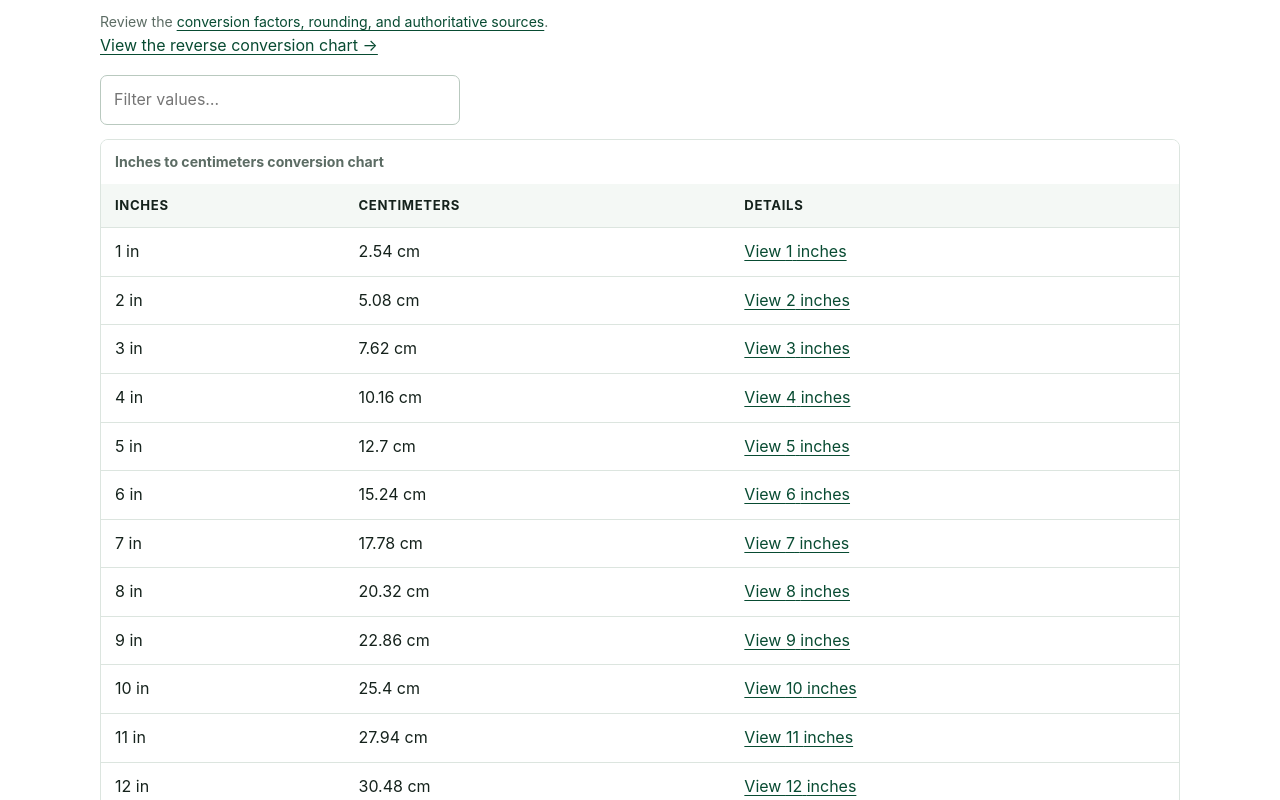
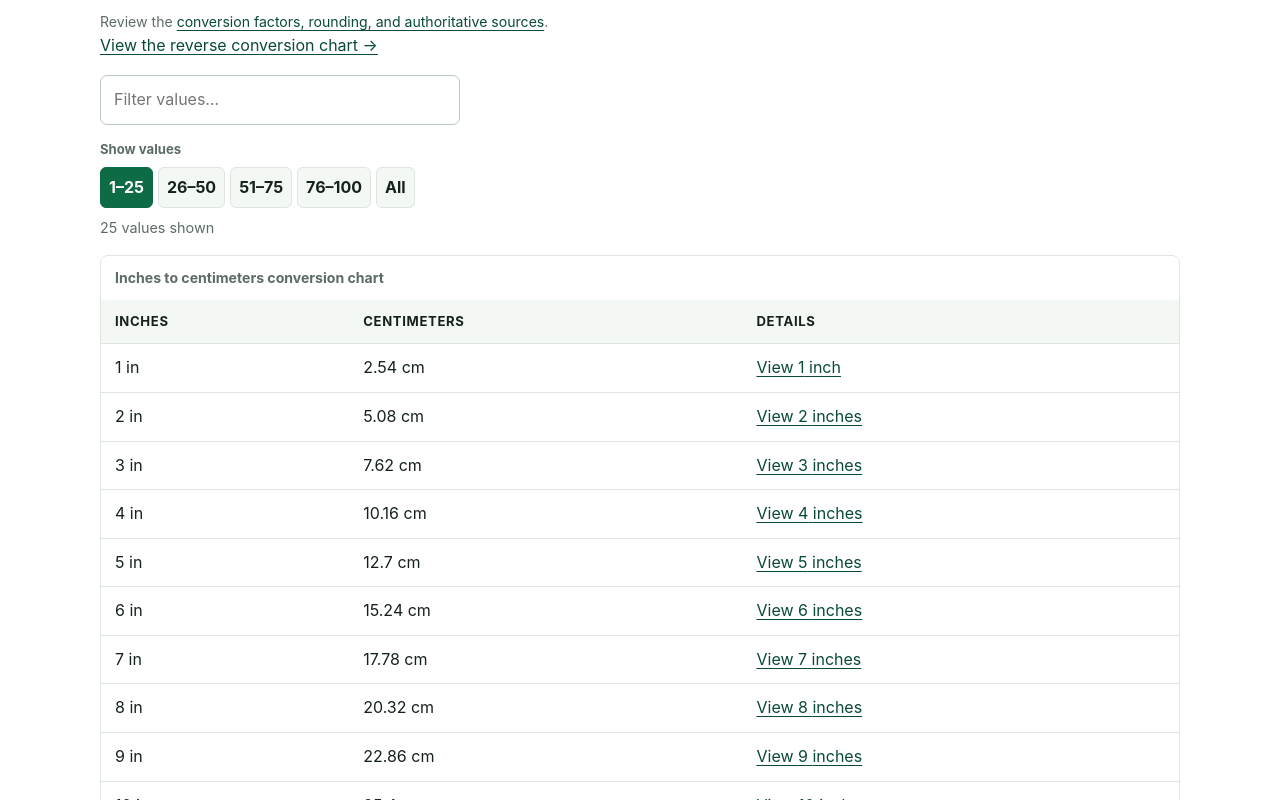
Before and after one commit to heatsing/Inchiscm, a Next.js app: page /inch-to-cm-chart in a window 1280 px wide. Shown: the part 1000-1800 px from the top of the page. Built offline with nearby package versions, Linux system fonts and the light colour scheme.

Commit message:
Improve chart layout and early SEO safeguards

```diff
--- a/scripts/seo-check.mjs
+++ b/scripts/seo-check.mjs
@@ -133,7 +133,7 @@ for (const phrase of ["direct, snippet-friendly answer", "exact formula", "pract
 }
 
 const workflow = read("CODEX-DAILY-WORKFLOW.md");
-for (const phrase of ["GSC clicks", "positions 8–20", "npm test", "npm run seo:check", "what metric or behavior to watch tomorrow"]) {
+for (const phrase of ["GSC clicks", "positions 8–20", "fewer than 100 impressions", "npm test", "npm run seo:check", "what metric or behavior to watch tomorrow"]) {
   if (workflow.includes(phrase)) pass(`daily workflow covers: ${phrase}`);
   else fail(`daily workflow missing: ${phrase}`);
 }
--- a/src/app/globals.css
+++ b/src/app/globals.css
@@ -110,6 +110,12 @@ th, td { padding: 11px 14px; text-align: left; border-bottom: 1px solid var(--li
 th { background: var(--soft); font-size: .82rem; text-transform: uppercase; letter-spacing: .05em; }
 tr:last-child td { border-bottom: 0; }
 .table-filter { width: min(100%, 360px); border: 1px solid #b9c9bf; border-radius: 7px; padding: 11px 13px; margin-bottom: 14px; }
+.chart-range-controls { border: 0; padding: 0; margin: 0 0 14px; }
+.chart-range-controls legend { padding: 0; color: var(--muted); font-size: .82rem; font-weight: 750; }
+.chart-range-controls > div { display: flex; flex-wrap: wrap; gap: 5px; margin: 7px 0; }
+.chart-range-controls button { min-height: 38px; border: 1px solid var(--line); border-radius: 6px; padding: 7px 8px; color: var(--ink); background: var(--soft); cursor: pointer; font-weight: 700; }
+.chart-range-controls button:hover { border-color: var(--accent); background: white; }
+.chart-range-controls button.active { border-color: var(--accent); color: white; background: var(--accent); }
 .faq details { border-top: 1px solid var(--line); padding: 15px 0; }
 .faq details:last-child { border-bottom: 1px solid var(--line); }
 .faq summary { font-weight: 750; cursor: pointer; }
--- a/src/app/height-chart/page.tsx
+++ b/src/app/height-chart/page.tsx
@@ -10,7 +10,7 @@ export default function HeightChartPage() {
   return (
     <>
       <JsonLd data={[breadcrumbSchema([{ name: "Home", path: "/" }, { name: "Height Chart", path: "/height-chart" }]), { "@context": "https://schema.org", "@type": "Dataset", name: "Feet and Inches to CM Height Chart", url: `${siteUrl}/height-chart` }]} />
-      <Breadcrumbs current="Height Chart" />
+      <Breadcrumbs current="Height Chart" wide />
       <article className="shell content-page">
         <div className="eyebrow">Height reference</div>
         <h1>Feet and Inches to CM Height Chart</h1>
--- a/src/app/site-map/page.tsx
+++ b/src/app/site-map/page.tsx
@@ -55,7 +55,7 @@ const sections = [
 export default function SiteMapPage() {
   return (
     <>
-      <Breadcrumbs current="Site Map" />
+      <Breadcrumbs current="Site Map" wide />
       <article className="shell content-page">
         <div className="eyebrow">Browse Inch is CM</div>
         <h1>Site Map</h1>
--- a/src/components/Breadcrumbs.tsx
+++ b/src/components/Breadcrumbs.tsx
@@ -1,8 +1,8 @@
 import Link from "next/link";
 
-export function Breadcrumbs({ current }: { current: string }) {
+export function Breadcrumbs({ current, wide = false }: { current: string; wide?: boolean }) {
   return (
-    <nav className="shell breadcrumbs" aria-label="Breadcrumb">
+    <nav className={`${wide ? "shell" : "narrow"} breadcrumbs`} aria-label="Breadcrumb">
       <Link href="/">Home</Link> <span aria-hidden="true">/</span> <span aria-current="page">{current}</span>
     </nav>
   );
--- a/src/components/ChartPage.tsx
+++ b/src/components/ChartPage.tsx
@@ -25,7 +25,7 @@ export function ChartPage({ title, intro, path, direction, values }: { title: st
         breadcrumbSchema([{ name: "Home", path: "/" }, { name: title, path }]),
         { "@context": "https://schema.org", "@type": "Dataset", name: title, description: intro, url: `${siteUrl}${path}`, creator: { "@type": "Organization", name: "Inch is CM" } },
       ]} />
-      <Breadcrumbs current={title} />
+      <Breadcrumbs current={title} wide />
       <article className="shell content-page">
         <div className="eyebrow">Reference chart</div>
         <h1>{title}</h1>
--- a/src/components/ConversionTable.tsx
+++ b/src/components/ConversionTable.tsx
@@ -4,13 +4,38 @@ import { useMemo, useState } from "react";
 import Link from "next/link";
 import { cmSlug, cmToInches, formatNumber, inchSlug, inchesToCm } from "@/lib/conversions";
 
+type RangeKey = "1-25" | "26-50" | "51-75" | "76-100" | "other" | "all";
+
+const standardRanges: { key: RangeKey; label: string; min: number; max: number }[] = [
+  { key: "1-25", label: "1–25", min: 1, max: 25 },
+  { key: "26-50", label: "26–50", min: 26, max: 50 },
+  { key: "51-75", label: "51–75", min: 51, max: 75 },
+  { key: "76-100", label: "76–100", min: 76, max: 100 },
+];
+
 export function ConversionTable({ direction, values }: { direction: "in-to-cm" | "cm-to-in"; values: number[] }) {
   const [filter, setFilter] = useState("");
+  const [range, setRange] = useState<RangeKey>("1-25");
   const rows = useMemo(() => {
     const query = filter.trim();
     if (!query) return values;
     return values.filter((value) => String(value).includes(query)).slice(0, 100);
   }, [filter, values]);
+  const hasOtherValues = values.some((value) => value > 100);
+  const rangeOptions = hasOtherValues
+    ? [...standardRanges, { key: "other" as const, label: "Over 100" }, { key: "all" as const, label: "All" }]
+    : [...standardRanges, { key: "all" as const, label: "All" }];
+  const hasFilter = filter.trim() !== "";
+
+  function isRowVisible(value: number) {
+    if (hasFilter || range === "all") return true;
+    if (range === "other") return value > 100;
+    const selectedRange = standardRanges.find((option) => option.key === range);
+    const bucketValue = Math.floor(value);
+    return selectedRange ? bucketValue >= selectedRange.min && bucketValue <= selectedRange.max : true;
+  }
+
+  const visibleRowCount = rows.filter(isRowVisible).length;
 
   function onFilter(value: string) {
     setFilter(value);
@@ -18,19 +43,43 @@ export function ConversionTable({ direction, values }: { direction: "in-to-cm" |
     win.dataLayer?.push({ event: "chart_filter", direction, value });
   }
 
+  function onRangeChange(nextRange: RangeKey) {
+    setRange(nextRange);
+    setFilter("");
+    const win = window as typeof window & { dataLayer?: Record<string, unknown>[] };
+    win.dataLayer?.push({ event: "chart_range", direction, range: nextRange });
+  }
+
   return (
     <>
       <input className="table-filter" type="search" value={filter} onChange={(event) => onFilter(event.target.value)} placeholder="Filter values…" aria-label="Filter conversion chart" />
+      <fieldset className="chart-range-controls">
+        <legend>Show values</legend>
+        <div>
+          {rangeOptions.map((option) => (
+            <button
+              key={option.key}
+              type="button"
+              className={!hasFilter && range === option.key ? "active" : ""}
+              aria-pressed={!hasFilter && range === option.key}
+              onClick={() => onRangeChange(option.key)}
+            >
+              {option.label}
+            </button>
+          ))}
+        </div>
+        <span className="subtle" aria-live="polite">{visibleRowCount} values shown</span>
+      </fieldset>
       <div className="data-table-wrap">
         <table>
           <caption>{direction === "in-to-cm" ? "Inches to centimeters conversion chart" : "Centimeters to inches conversion chart"}</caption>
           <thead><tr><th>{direction === "in-to-cm" ? "Inches" : "Centimeters"}</th><th>{direction === "in-to-cm" ? "Centimeters" : "Inches"}</th><th>Details</th></tr></thead>
           <tbody>
-            {rows.length === 0 && <tr><td colSpan={3} role="status">No matching conversions.</td></tr>}
+            {visibleRowCount === 0 && <tr><td colSpan={3} role="status">No matching conversions.</td></tr>}
             {rows.map((value) => {
               const result = direction === "in-to-cm" ? inchesToCm(value) : cmToInches(value);
-              const sourceUnit = direction === "in-to-cm" ? "inches" : "cm";
-              return <tr key={value}><td>{formatNumber(value)} {direction === "in-to-cm" ? "in" : "cm"}</td><td>{formatNumber(result)} {direction === "in-to-cm" ? "cm" : "in"}</td><td><Link href={direction === "in-to-cm" ? inchSlug(value) : cmSlug(value)}>View {formatNumber(value)} {sourceUnit}</Link></td></tr>;
+              const sourceUnit = direction === "in-to-cm" ? (value === 1 ? "inch" : "inches") : "cm";
+              return <tr key={value} hidden={!isRowVisible(value)}><td>{formatNumber(value)} {direction === "in-to-cm" ? "in" : "cm"}</td><td>{formatNumber(result)} {direction === "in-to-cm" ? "cm" : "in"}</td><td><Link href={direction === "in-to-cm" ? inchSlug(value) : cmSlug(value)}>View {formatNumber(value)} {sourceUnit}</Link></td></tr>;
             })}
           </tbody>
         </table>
```
Also changed, not shown: 1 other file (tests, documents, lock files or other folders).
